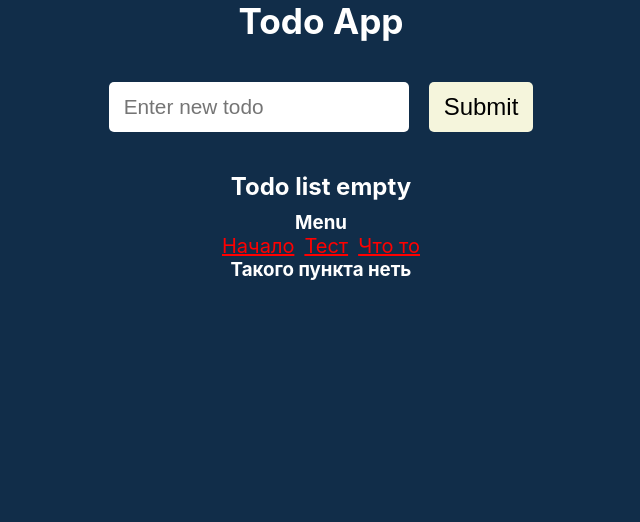
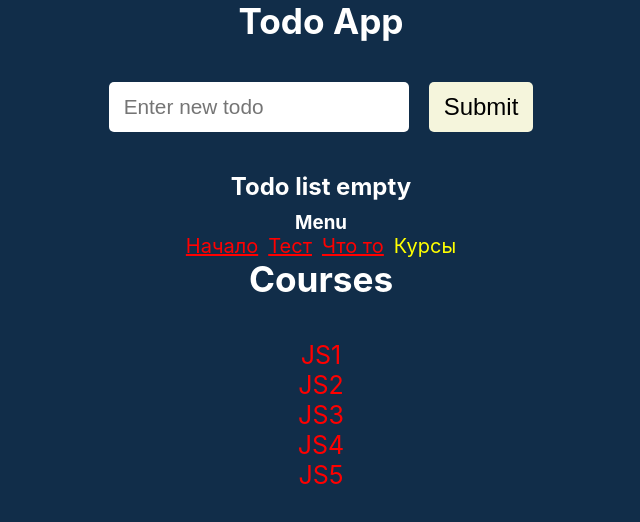
Before and after one commit to Daskendrik/learning_react, a React (Create React App) app: page /courses in a window 1280 px wide. Shown: the top 522 px of the page, without its empty margins (319-959 px from the left). Built offline with nearby package versions, Linux system fonts and the light colour scheme.

Commit message:
add courses

```diff
--- a/src/App.css
+++ b/src/App.css
@@ -29,3 +29,12 @@ a {
   color: yellow;
   text-decoration: none;
 }
+
+.courceLink {
+  font-size: 25px;
+  text-decoration: none;
+}
+
+.courceLink:hover {
+  text-decoration: underline;
+}
--- a/src/App.js
+++ b/src/App.js
@@ -7,6 +7,8 @@ import TodoList from './Components/Todos/TodoList';
 import TodosAction from './Components/Todos/TodosAction';
 import Layaut from './Layout/Layaut';
 import Test from './Components/Test';
+import Courses from './Components/Courses';
+import SingleCourse from './Components/SingleCourse';
 
 function App() {
   const [todos, SetTodos] = useState([]);
@@ -68,6 +70,8 @@ function App() {
             <Route index element={<h3>Ничего не выбрано</h3>} />
             <Route path="test" element={<Test />} />
             <Route path="*" element={<h3>Такого пункта неть</h3>} />
+            <Route path="courses" element={<Courses />} />
+            <Route path="courses/:slug" element={<SingleCourse />} />
           </Route>
         </Routes>
       </BrowserRouter>
--- /dev/null
+++ b/src/Components/Courses.jsx
@@ -0,0 +1,19 @@
+import { Link } from 'react-router-dom';
+import courses from '../Data/courses';
+const Courses = () => {
+  return (
+    <>
+      <h1>Courses</h1>
+      {courses.map((course) => (
+        <div key={course.id}>
+          <Link
+            to={course.slug}
+            className="courceLink"
+          >{`${course.title}`}</Link>
+        </div>
+      ))}
+    </>
+  );
+};
+
+export default Courses;
--- a/src/Components/Menu.jsx
+++ b/src/Components/Menu.jsx
@@ -7,8 +7,9 @@ const Menu = () => {
       <NavLink to="." end>
         Начало
       </NavLink>
-      <NavLink to="/test">Тест</NavLink>
-      <NavLink to="/some">Что то</NavLink>
+      <NavLink to="test">Тест</NavLink>
+      <NavLink to="some">Что то</NavLink>
+      <NavLink to="courses">Курсы</NavLink>
     </>
   );
 };
--- /dev/null
+++ b/src/Components/SingleCourse.jsx
@@ -0,0 +1,5 @@
+const SingleCourse = () => {
+  return <h1>SingleCourse</h1>;
+};
+
+export default SingleCourse;
--- /dev/null
+++ b/src/Data/courses.js
@@ -0,0 +1,29 @@
+const courses = [
+  {
+    title: 'JS1',
+    slug: 'JS1',
+    id: 257,
+  },
+  {
+    title: 'JS2',
+    slug: 'JS2',
+    id: 548,
+  },
+  {
+    title: 'JS3',
+    slug: 'JS3',
+    id: 469,
+  },
+  {
+    title: 'JS4',
+    slug: 'JS4',
+    id: 787,
+  },
+  {
+    title: 'JS5',
+    slug: 'JS5',
+    id: 148,
+  },
+];
+
+export default courses;
```
